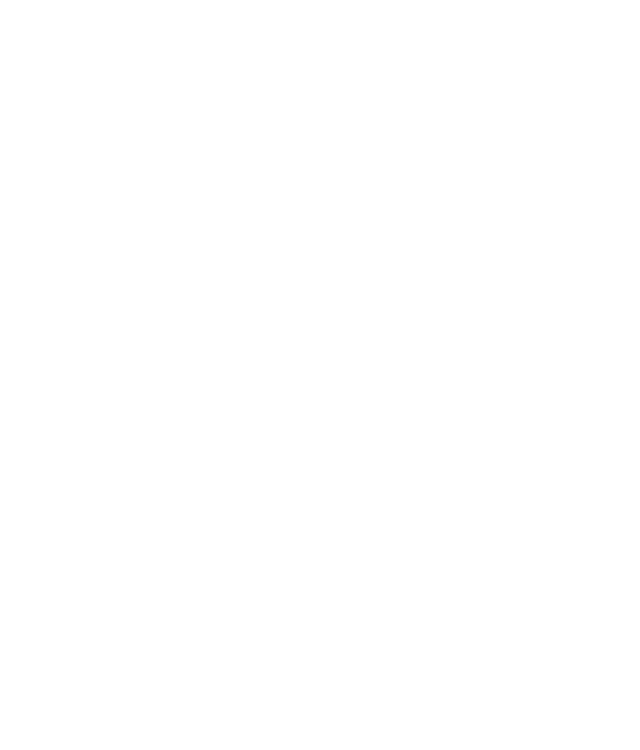
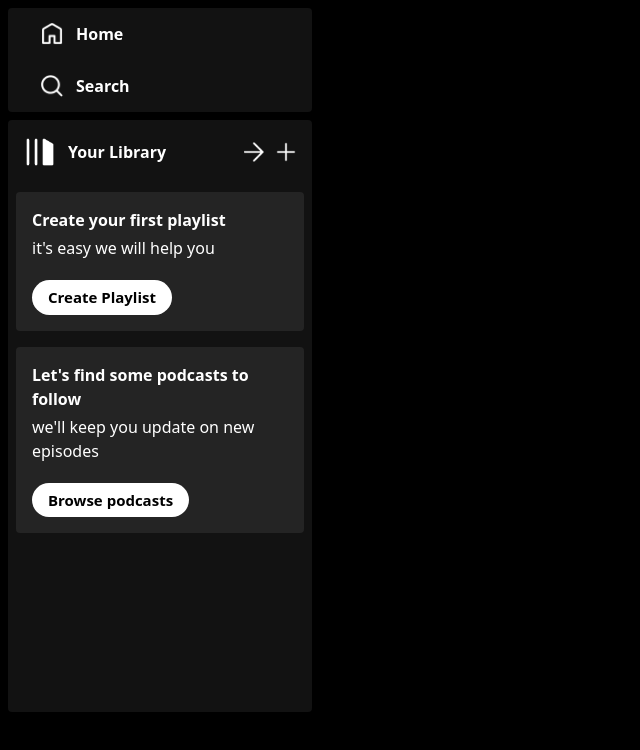
Before and after one commit to Prathamesh910/SPOTIFY_CLONE, a React (Vite) app: page / in a window 1280 px wide. Shown: the top 750 px of the page, without its empty margins (0-640 px from the left). Built offline with nearby package versions, Linux system fonts and the light colour scheme.

Commit message:
Created sidebar component...

```diff
--- a/src/App.jsx
+++ b/src/App.jsx
@@ -1,10 +1,14 @@
 import React from "react";
+import Sidebar from "./components/Sidebar";
 
 const App = () => {
 
   return (
-      <div>
+      <div className="h-screen bg-black">
 
+      <div className="h-[90%] flex">
+<Sidebar/>
+      </div>
     </div>
   );
 }
--- /dev/null
+++ b/src/components/Sidebar.jsx
@@ -0,0 +1,49 @@
+import React from "react";
+import { assets } from "../assets/assets";
+
+const Sidebar = () => {
+  return (
+    <div className="w-[25%] h-full p-2 flex-col gap-2 text-white hidden lg:flex">
+      <div className="bg-[#121212] h-[15%] rounded flex flex-col justify-around">
+        <div className="flex items-center gap-3 pl-8 cursor-pointer">
+          <img className="w-6" src={assets.home_icon} alt="" />
+          <p className="font-bold">Home</p>
+        </div>
+        <div className="flex items-center gap-3 pl-8 cursor-pointer">
+          <img className="w-6" src={assets.search_icon} alt="" />
+          <p className="font-bold">Search</p>
+        </div>
+      </div>
+      <div className="bg-[#121212] h-[85%] rounded">
+        <div className="p-4 flex items-center justify-between">
+          <div className="flex items-center gap-3">
+            <img className="w-8" src={assets.stack_icon} alt="" />
+            <p className="font-semibold">Your Library</p>
+          </div>
+
+          <div className="flex items-center gap-3">
+            <img className="w-5" src={assets.arrow_icon} alt="" />
+            <img className="w-5" src={assets.plus_icon} alt="" />
+          </div>
+        </div>
+
+        <div className="p-4 bg-[#242424] m-2 rounded font-semibold flex flex-col items-start justify-start gap-1 pl-4">
+          <h1>Create your first playlist</h1>
+          <p className="font-light">it's easy we will help you</p>
+          <button className="cursor-pointer px-4 py-1.5 bg-white text-[15px] text-black rounded-full mt-4">
+            Create Playlist
+          </button>
+        </div>
+        <div className="p-4 bg-[#242424] m-2 rounded font-semibold flex flex-col items-start justify-start gap-1 pl-4 mt-4">
+          <h1>Let's find some podcasts to follow</h1>
+          <p className="font-light">we'll keep you update on new episodes</p>
+          <button className="cursor-pointer px-4 py-1.5 bg-white text-[15px] text-black rounded-full mt-4">
+            Browse podcasts
+          </button>
+        </div>
+      </div>
+    </div>
+  );
+};
+
+export default Sidebar;
```
Also changed, not shown: src/components/Player.jsx (added).
